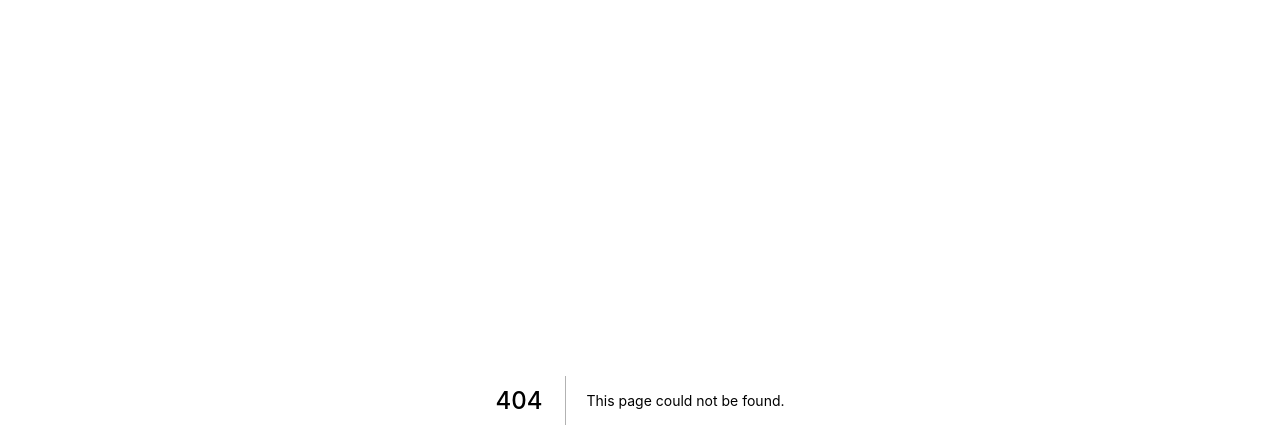
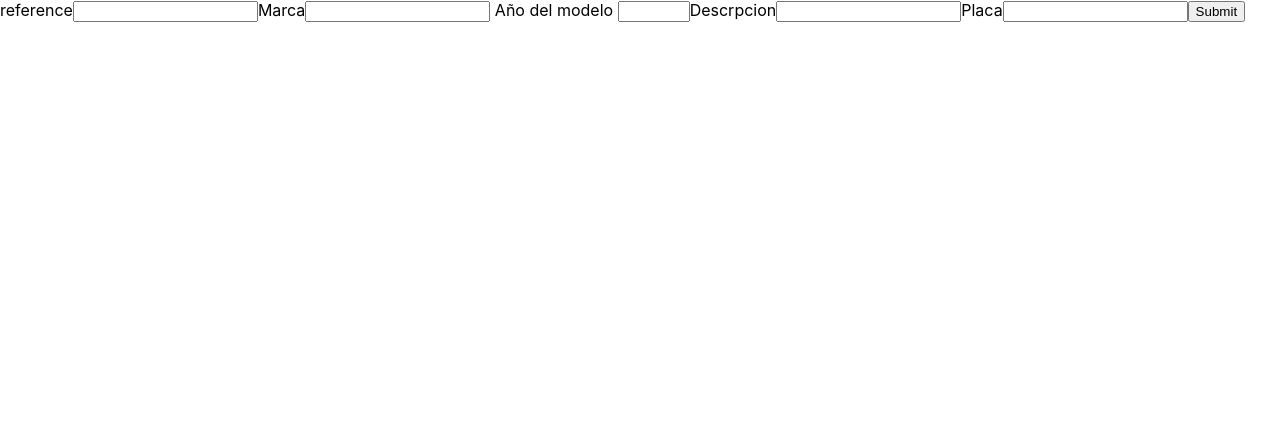
Before and after one commit to juanernestog/remembermec-app, a Next.js app: page /machine in a window 1280 px wide. Before the commit this address had no page. Shown: the top 448 px of the page. Built offline with nearby package versions, Linux system fonts and the light colour scheme.

Commit message:
added machines page

```diff
--- /dev/null
+++ b/pages/machine/index.js
@@ -0,0 +1,30 @@
+import axios from 'axios';
+
+export default function Machine() {
+  const handleSubmit = (event) => {
+    event.preventDefault();
+    //aquí va el post
+    axios('/', 'post', { post: event }, functions.handleSubmit);
+  };
+
+  return (
+    <form
+      onSubmit={handleSubmit}
+      action="http://localhost:3000/api/machines"
+      method="post"
+    >
+      <title>Create new Machine</title>
+      <label htmlFor="createMachine">reference</label>
+      <input type="text" name="reference" required />
+      <label htmlFor="">Marca</label>
+      <input type="text" name="brand" required />
+      <label htmlFor="name"> Año del modelo </label>
+      <input type="number" name="model" max="2100" min="1900" required />
+      <label htmlFor="name">Descrpcion</label>
+      <input type="text-area" name="description" required />
+      <label htmlFor="name">Placa</label>
+      <input type="text" name="numberPlate" required />
+      <button type="submit">Submit</button>
+    </form>
+  );
+}
```
